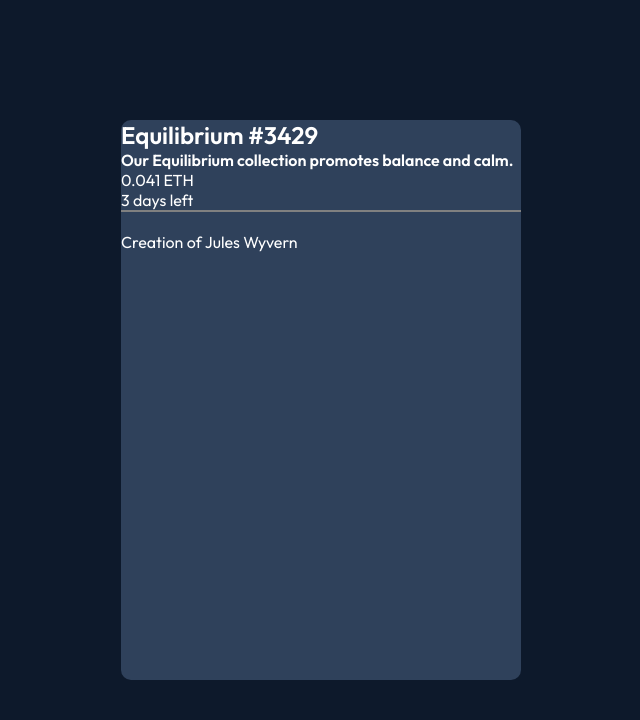
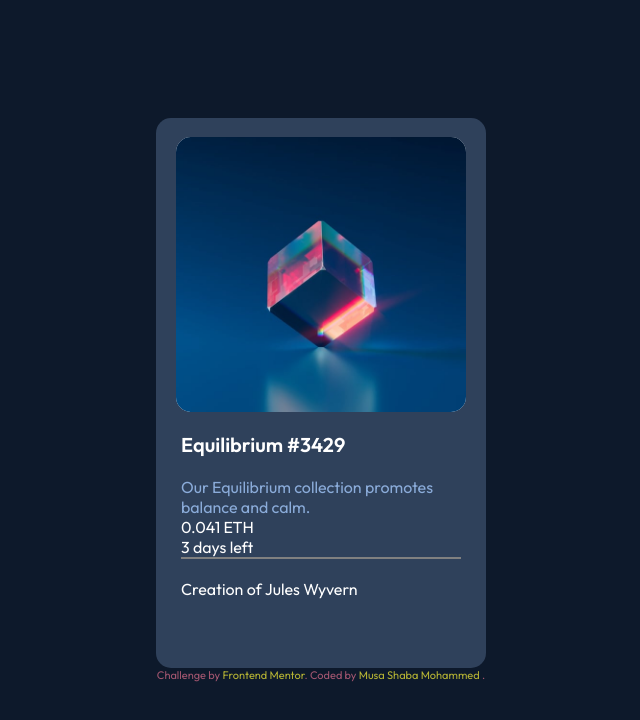
Before and after one commit to walidshaba/nft-preview-card-component-main, a plain HTML site: page index.html in a window 1280 px wide. Shown: the whole page, without its empty margins (319-959 px from the left). Drawn offline with Linux system fonts and the light colour scheme.

Commit message:
Came far

```diff
--- a/assets/styles/main.css
+++ b/assets/styles/main.css
@@ -32,13 +32,55 @@ body {
   width: 100%;
   justify-content: center;
   align-items: center;
+  flex-direction: column;
 }
 
 .main {
+  display: flex;
   background-color: var(--veryDarkLine);
-  height: 70%;
+  height: 550px;
   border-radius: 10px;
   color: var(--white);
-  justify-content: space-around;
-  width: 400px;
+  justify-content: center;
+  width: 330px;
+  flex-direction: column;
+  border-radius: 15px;
+  align-items: center;
 }
+
+div.image {
+  height: 275px;
+  display: flex;
+  justify-content: center;
+  align-items: center;
+  background-color: aliceblue;
+  overflow: hidden;
+  border-radius: 15px;
+  position: relative;
+  bottom: 20px;
+}
+
+.image img {
+  width: 290px;
+  /* height: 100%; */
+}
+
+.otherHalf {
+  display: flex;
+  flex-direction: column;
+  justify-content: space-between;
+  padding: 0 25px;
+  margin-bottom: 30px;
+}
+
+.otherHalf h2 {
+  font-size: 20px;
+  font-weight: 600;
+  margin-bottom: 20px;
+}
+
+.otherHalf h4 {
+  font-weight: 400;
+  font-size: 16px;
+  color: var(--softBlue);
+}
--- a/index.html
+++ b/index.html
@@ -12,25 +12,33 @@
     <link rel="stylesheet" href="assets/styles/main.css" />
     <title>Frontend Mentor | NFT preview card component</title>
 
-    <!-- <style>
+    <style>
       .attribution {
         font-size: 11px;
         text-align: center;
+        color: #a35670;
       }
       .attribution a {
-        color: hsl(228, 45%, 44%);
+        color: #b6b434;
+        text-decoration: none;
+        transition: all ease-in-out 0.35s;
       }
-    </style> -->
+
+      .attribution a:hover {
+        color: #fff;
+        text-decoration: underline;
+      }
+    </style>
   </head>
   <body>
     <div class="container">
       <div class="main">
-        <!-- <div class="image">
+        <div class="image">
           <img
             src="assets/images/image-equilibrium.jpg"
             alt="equilibrium image"
           />
-        </div> -->
+        </div>
         <div class="otherHalf">
           <h2>Equilibrium #3429</h2>
           <h4>Our Equilibrium collection promotes balance and calm.</h4>
@@ -47,9 +55,7 @@
           </div>
         </div>
       </div>
-    </div>
-
-    <!-- <div class="attribution">
+      <div class="attribution">
         Challenge by
         <a href="https://www.frontendmentor.io?ref=challenge" target="_blank"
           >Frontend Mentor</a
@@ -57,6 +63,7 @@
         <a href="https://musashaba-1490d.web.app/" target="_blank"
           >Musa Shaba Mohammed </a
         >.
-    </div> -->
+      </div>
+    </div>
   </body>
 </html>
```
Lines whose indentation alone changed are shown as unchanged.
